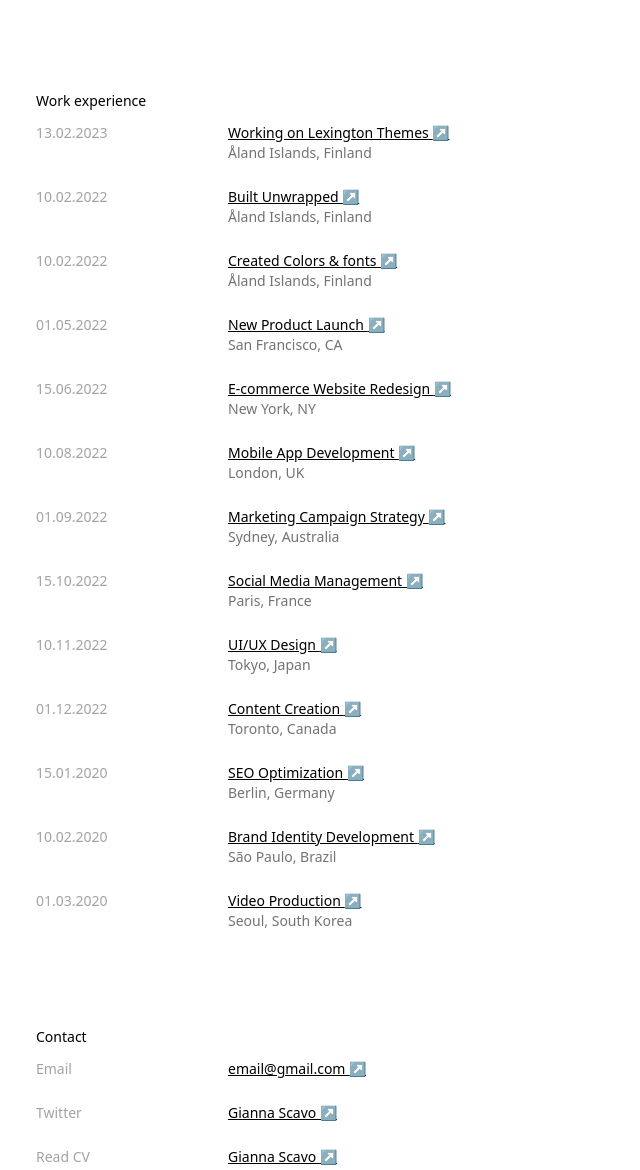
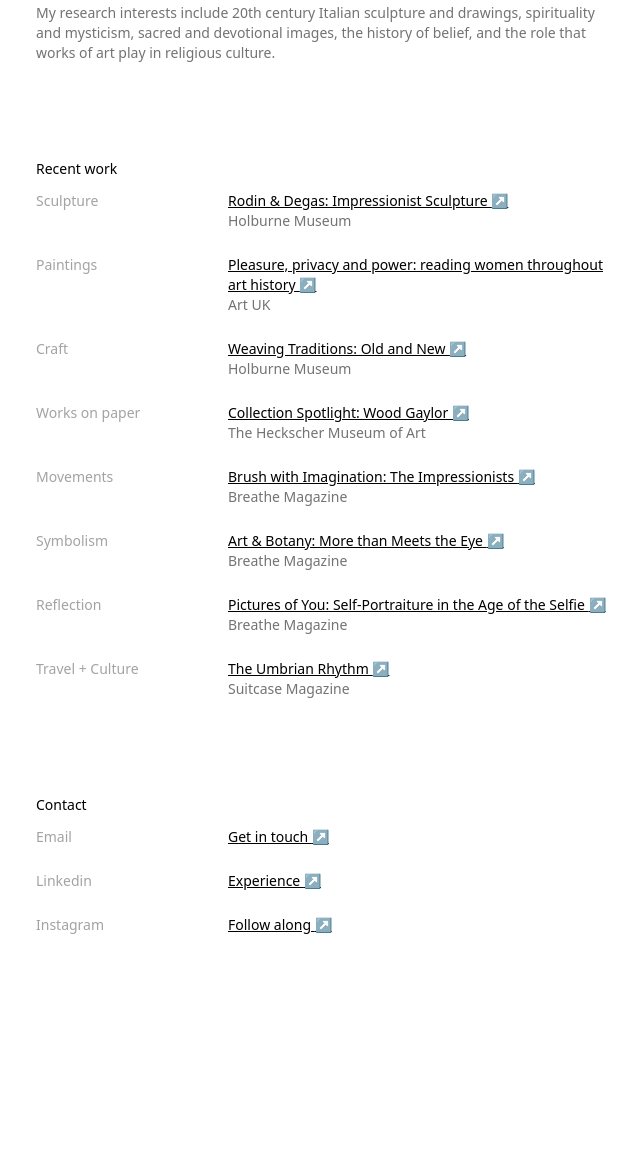
Before and after one commit to giannascavo/giannascavo-github.io, a website built with Parcel: page src/index.html in a window 1280 px wide. Shown: the part 469-1639 px from the top of the page, without its empty margins (316-956 px from the left). After the commit the page ends 1452 px from the top, so only its background shows below. Built offline with nearby package versions, Linux system fonts and the light colour scheme.

Commit message:
Update content

```diff
--- a/package.json
+++ b/package.json
@@ -11,8 +11,6 @@
     "type": "git",
     "url": "git+https://github.com/giannascavo/giannascavo.github.io.git"
   },
-  "keywords": [],
-  "author": "",
   "license": "ISC",
   "private": true,
   "devDependencies": {
--- a/src/index.html
+++ b/src/index.html
@@ -2,10 +2,7 @@
 <html lang="en">
   <head>
     <meta charset="UTF-8" />
-    <meta
-      name="description"
-      content="Portfolio of art research by Gianna Scavo"
-    />
+    <meta name="description" content="Researcher, writer, art lover." />
     <meta
       name="keywords"
       content="Art, Courtauld, Museums, Italian Modernism"
@@ -29,7 +26,7 @@
                   <div class="relative">
                     <img
                       class="h-16 w-16 lg:h-24 lg:w-24 rounded-full border border-white/10"
-                      src="public/assets/images/profile.png"
+                      src="public/assets/images/profile.jpeg"
                       alt="image"
                     />
                     <span
@@ -41,16 +38,18 @@
 
                 <div class="pt-1.5">
                   <h1 class="lg:text-xl text-black dark:text-white">
-                    ✺ Gianna Scavo
+                    Gianna Scavo
                   </h1>
                   <p class="text-sm font-light text-neutral-500">
-                    Software Engineer in Seattle
+                    Researcher, writer, art lover.
                   </p>
                   <p>
                     <a
                       class="text-xs underline hover:no-underline duration-200 dark:text-white"
-                      href="#"
-                      >gianna-scavo.com</a
+                      href="https://www.linkedin.com/in/giannascavo"
+                      target="_blank"
+                      rel="noopener"
+                      >Linkedin</a
                     >
                   </p>
                 </div>
@@ -62,17 +61,22 @@
                 class="text-neutral-500 dark:text-neutral-400 space-y-3 mt-3"
               >
                 <p>
-                  For the past 15 years, I have been a hands-on and adaptable
-                  problem solver, collaborating with start-ups, e-commerce
-                  businesses, agencies, and consulting firms.
+                  Hi there, my name is Gianna, but you can call me Gi! I am
+                  passionately committed to exploring how art plays an
+                  instrumental role in who we become. This led me to pursue an
+                  interdisciplinary Master’s degree in art history, religion and
+                  philosophy at King’s College London, taught in collaboration
+                  with The National Gallery. I currently find myself in the
+                  Sotheby’s Valuations Department, whilst writing tours and
+                  performing research for The Ashmolean Museum, The Estorick
+                  Collection of Modern Italian Art, and The Victoria & Albert
+                  Museum.
                 </p>
                 <p>
-                  specialize in front-end development, but also have experience
-                  with back-end development and cloud infrastructure.
-                </p>
-                <p>
-                  I am skilled in leading software projects and have the ability
-                  to manage, mentor, and hire software engineers.
+                  My research interests include 20th century Italian sculpture
+                  and drawings, spirituality and mysticism, sacred and
+                  devotional images, the history of belief, and the role that
+                  works of art play in religious culture.
                 </p>
               </div>
             </div>
@@ -85,7 +89,7 @@
         <div class="mx-auto max-w-xl">
           <div class="grid gap-12 md:gap-24">
             <div class="text-sm font-light">
-              <p class="text-black dark:text-white">Work experience</p>
+              <p class="text-black dark:text-white">Recent work</p>
 
               <div class="grid gap-6 mt-3">
                 <div
@@ -93,19 +97,21 @@
                 >
                   <div>
                     <p class="text-neutral-400 dark:text-neutral-400">
-                      13.02.2023
+                      Sculpture
                     </p>
                   </div>
                   <div class="md:col-span-2 w-full">
                     <p class="text-black dark:text-white">
                       <a
-                        href="https://lexingtonthemes.com"
+                        href="https://www.dropbox.com/s/chpyviuewlr6e4y/Rodin%20%26%20Degas.pdf?dl=0"
                         class="underline hover:no-underline duration-200 after:content-['_↗']"
+                        target="_blank"
+                        rel="noopener"
                       >
-                        Working on Lexington Themes
+                        Rodin & Degas: Impressionist Sculpture
                       </a>
                     </p>
-                    <p class="">Åland Islands, Finland</p>
+                    <p class="">Holburne Museum</p>
                   </div>
                 </div>
 
@@ -114,19 +120,43 @@
                 >
                   <div>
                     <p class="text-neutral-400 dark:text-neutral-400">
-                      10.02.2022
+                      Paintings
                     </p>
                   </div>
                   <div class="md:col-span-2 w-full">
                     <p class="text-black dark:text-white">
                       <a
-                        href="https://unwrapped.design"
+                        href="https://artuk.org/discover/stories/pleasure-privacy-and-power-reading-women-throughout-art-history"
                         class="underline hover:no-underline duration-200 after:content-['_↗']"
+                        target="_blank"
+                        rel="noopener"
                       >
-                        Built Unwrapped
+                        Pleasure, privacy and power: reading women throughout
+                        art history
                       </a>
                     </p>
-                    <p class="">Åland Islands, Finland</p>
+                    <p class="">Art UK</p>
+                  </div>
+                </div>
+
+                <div
+                  class="text-neutral-500 items-start grid grid-cols-1 md:grid-cols-3"
+                >
+                  <div>
+                    <p class="text-neutral-400 dark:text-neutral-400">Craft</p>
+                  </div>
+                  <div class="md:col-span-2 w-full">
+                    <p class="text-black dark:text-white">
+                      <a
+                        href="https://www.dropbox.com/s/clwl69mrnw8atp7/Weaving%20Traditions.pdf?dl=0"
+                        class="underline hover:no-underline duration-200 after:content-['_↗']"
+                        target="_blank"
+                        rel="noopener"
+                      >
+                        Weaving Traditions: Old and New
+                      </a>
+                    </p>
+                    <p class="">Holburne Museum</p>
                   </div>
                 </div>
 
@@ -135,19 +165,21 @@
                 >
                   <div>
                     <p class="text-neutral-400 dark:text-neutral-400">
-                      10.02.2022
+                      Works on paper
                     </p>
                   </div>
                   <div class="md:col-span-2 w-full">
                     <p class="text-black dark:text-white">
                       <a
-                        href="https://colorsandfonts.com"
+                        href="https://www.heckscher.org/collection-spotlight-wood-gaylors-lucy-and-pascin/"
                         class="underline hover:no-underline duration-200 after:content-['_↗']"
+                        target="_blank"
+                        rel="noopener"
                       >
-                        Created Colors &amp; fonts
+                        Collection Spotlight: Wood Gaylor
                       </a>
                     </p>
-                    <p class="">Åland Islands, Finland</p>
+                    <p class="">The Heckscher Museum of Art</p>
                   </div>
                 </div>
 
@@ -156,19 +188,21 @@
                 >
                   <div>
                     <p class="text-neutral-400 dark:text-neutral-400">
-                      01.05.2022
+                      Movements
                     </p>
                   </div>
                   <div class="md:col-span-2 w-full">
                     <p class="text-black dark:text-white">
                       <a
-                        href="https://example.com"
+                        href="https://www.dropbox.com/s/z9u74a0czpjrwya/Brush%20with%20imagination%20-%20The%20Impressionists.pdf?dl=0"
                         class="underline hover:no-underline duration-200 after:content-['_↗']"
+                        target="_blank"
+                        rel="noopener"
                       >
-                        New Product Launch
+                        Brush with Imagination: The Impressionists
                       </a>
                     </p>
-                    <p class="">San Francisco, CA</p>
+                    <p class="">Breathe Magazine</p>
                   </div>
                 </div>
 
@@ -177,19 +211,21 @@
                 >
                   <div>
                     <p class="text-neutral-400 dark:text-neutral-400">
-                      15.06.2022
+                      Symbolism
                     </p>
                   </div>
                   <div class="md:col-span-2 w-full">
                     <p class="text-black dark:text-white">
                       <a
-                        href="https://example.com"
+                        href="https://www.dropbox.com/s/ajyioomqnfrm0hk/More%20Than%20Meets%20The%20Eye.pdf?dl=0"
                         class="underline hover:no-underline duration-200 after:content-['_↗']"
+                        target="_blank"
+                        rel="noopener"
                       >
-                        E-commerce Website Redesign
+                        Art & Botany: More than Meets the Eye
                       </a>
                     </p>
-                    <p class="">New York, NY</p>
+                    <p class="">Breathe Magazine</p>
                   </div>
                 </div>
 
@@ -198,19 +234,22 @@
                 >
                   <div>
                     <p class="text-neutral-400 dark:text-neutral-400">
-                      10.08.2022
+                      Reflection
                     </p>
                   </div>
                   <div class="md:col-span-2 w-full">
                     <p class="text-black dark:text-white">
                       <a
-                        href="https://example.com"
+                        href="https://www.dropbox.com/s/m3yiefbbrgzragb/Pictures%20of%20You.pdf?dl=0"
                         class="underline hover:no-underline duration-200 after:content-['_↗']"
+                        target="_blank"
+                        rel="noopener"
                       >
-                        Mobile App Development
+                        Pictures of You: Self-Portraiture in the Age of the
+                        Selfie
                       </a>
                     </p>
-                    <p class="">London, UK</p>
+                    <p class="">Breathe Magazine</p>
                   </div>
                 </div>
 
@@ -219,145 +258,21 @@
                 >
                   <div>
                     <p class="text-neutral-400 dark:text-neutral-400">
-                      01.09.2022
+                      Travel + Culture
                     </p>
                   </div>
                   <div class="md:col-span-2 w-full">
                     <p class="text-black dark:text-white">
                       <a
-                        href="https://example.com"
+                        href="https://suitcasemag.com/articles/umbrian-rhythm-orvieto-italy"
                         class="underline hover:no-underline duration-200 after:content-['_↗']"
+                        target="_blank"
+                        rel="noopener"
                       >
-                        Marketing Campaign Strategy
+                        The Umbrian Rhythm
                       </a>
                     </p>
-                    <p class="">Sydney, Australia</p>
-                  </div>
-                </div>
-
-                <div
-                  class="text-neutral-500 items-start grid grid-cols-1 md:grid-cols-3"
-                >
-                  <div>
-                    <p class="text-neutral-400 dark:text-neutral-400">
-                      15.10.2022
-                    </p>
-                  </div>
-                  <div class="md:col-span-2 w-full">
-                    <p class="text-black dark:text-white">
-                      <a
-                        href="https://example.com"
-                        class="underline hover:no-underline duration-200 after:content-['_↗']"
-                      >
-                        Social Media Management
-                      </a>
-                    </p>
-                    <p class="">Paris, France</p>
-                  </div>
-                </div>
-
-                <div
-                  class="text-neutral-500 items-start grid grid-cols-1 md:grid-cols-3"
-                >
-                  <div>
-                    <p class="text-neutral-400 dark:text-neutral-400">
-                      10.11.2022
-                    </p>
-                  </div>
-                  <div class="md:col-span-2 w-full">
-                    <p class="text-black dark:text-white">
-                      <a
-                        href="https://example.com"
-                        class="underline hover:no-underline duration-200 after:content-['_↗']"
-                      >
-                        UI/UX Design
-                      </a>
-                    </p>
-                    <p class="">Tokyo, Japan</p>
-                  </div>
-                </div>
-
-                <div
-                  class="text-neutral-500 items-start grid grid-cols-1 md:grid-cols-3"
-                >
-                  <div>
-                    <p class="text-neutral-400 dark:text-neutral-400">
-                      01.12.2022
-                    </p>
-                  </div>
-                  <div class="md:col-span-2 w-full">
-                    <p class="text-black dark:text-white">
-                      <a
-                        href="https://example.com"
-                        class="underline hover:no-underline duration-200 after:content-['_↗']"
-                      >
-                        Content Creation
-                      </a>
-                    </p>
-                    <p class="">Toronto, Canada</p>
-                  </div>
-                </div>
-
-                <div
-                  class="text-neutral-500 items-start grid grid-cols-1 md:grid-cols-3"
-                >
-                  <div>
-                    <p class="text-neutral-400 dark:text-neutral-400">
-                      15.01.2020
-                    </p>
-                  </div>
-                  <div class="md:col-span-2 w-full">
-                    <p class="text-black dark:text-white">
-                      <a
-                        href="https://example.com"
-                        class="underline hover:no-underline duration-200 after:content-['_↗']"
-                      >
-                        SEO Optimization
-                      </a>
-                    </p>
-                    <p class="">Berlin, Germany</p>
-                  </div>
-                </div>
-
-                <div
-                  class="text-neutral-500 items-start grid grid-cols-1 md:grid-cols-3"
-                >
-                  <div>
-                    <p class="text-neutral-400 dark:text-neutral-400">
-                      10.02.2020
-                    </p>
-                  </div>
-                  <div class="md:col-span-2 w-full">
-                    <p class="text-black dark:text-white">
-                      <a
-                        href="https://example.com"
-                        class="underline hover:no-underline duration-200 after:content-['_↗']"
-                      >
-                        Brand Identity Development
-                      </a>
-                    </p>
-                    <p class="">São Paulo, Brazil</p>
-                  </div>
-                </div>
-
-                <div
-                  class="text-neutral-500 items-start grid grid-cols-1 md:grid-cols-3"
-                >
-                  <div>
-                    <p class="text-neutral-400 dark:text-neutral-400">
-                      01.03.2020
-                    </p>
-                  </div>
-                  <div class="md:col-span-2 w-full">
-                    <p class="text-black dark:text-white">
-                      <a
-                        href="https://example.com"
-                        class="underline hover:no-underline duration-200 after:content-['_↗']"
-                      >
-                        Video Production
-                      </a>
-                    </p>
-                    <p class="">Seoul, South Korea</p>
+                    <p class="">Suitcase Magazine</p>
                   </div>
                 </div>
               </div>
@@ -375,11 +290,13 @@
                   <div class="md:col-span-2 w-full">
                     <p class="text-black dark:text-white">
                       <a
-                        href="mailto:email@example.com"
+                        href="mailto:hello.gianna.scavo@gmail.com"
                         title="Email"
                         class="underline hover:no-underline duration-200 after:content-['_↗']"
+                        target="_blank"
+                        rel="noopener"
                       >
-                        email@gmail.com
+                        Get in touch
                       </a>
                     </p>
                   </div>
@@ -390,17 +307,19 @@
                 >
                   <div>
                     <p class="text-neutral-400 dark:text-neutral-400">
-                      Twitter
+                      Linkedin
                     </p>
                   </div>
                   <div class="md:col-span-2 w-full">
                     <p class="text-black dark:text-white">
                       <a
-                        href="https://twitter.com"
-                        title="Twitter"
+                        href="https://www.linkedin.com/in/giannascavo"
+                        title="Linkedin"
                         class="underline hover:no-underline duration-200 after:content-['_↗']"
+                        target="_blank"
+                        rel="noopener"
                       >
-                        Gianna Scavo
+                        Experience
                       </a>
                     </p>
                   </div>
@@ -411,17 +330,19 @@
                 >
                   <div>
                     <p class="text-neutral-400 dark:text-neutral-400">
-                      Read CV
+                      Instagram
                     </p>
                   </div>
                   <div class="md:col-span-2 w-full">
                     <p class="text-black dark:text-white">
                       <a
-                        href="https://read.cv/join"
-                        title="Read CV"
+                        href="https://www.instagram.com/gianna_scavo/"
+                        title="Instagram"
                         class="underline hover:no-underline duration-200 after:content-['_↗']"
+                        target="_blank"
+                        rel="noopener"
                       >
-                        Gianna Scavo
+                        Follow along
                       </a>
                     </p>
                   </div>
```
Also changed, not shown: src/public/assets/images/profile.jpeg (added), src/public/assets/images/profile.png (deleted).
